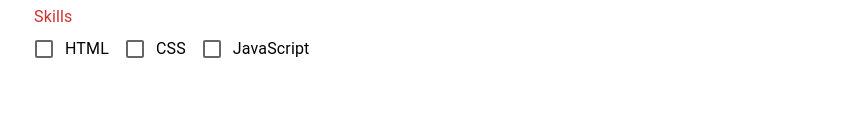
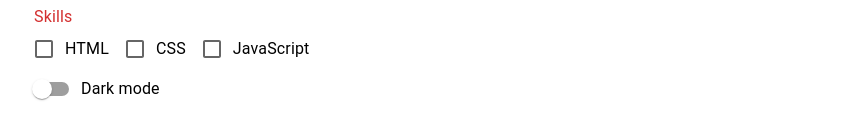
Before and after one commit to devhimanshuu/Full_stack_Journey, a React (Create React App) app in the folder Front-end/Material-UI/: page / in a window 1280 px wide. Shown: the part 504-644 px from the top of the page, without its empty margins (30-871 px from the left). Built offline with nearby package versions, Linux system fonts and the light colour scheme.

Commit message:
muiSwitch

```diff
--- a/Front-end/Material-UI/src/App.tsx
+++ b/Front-end/Material-UI/src/App.tsx
@@ -5,6 +5,7 @@ import { MuiTextfield } from "./components/muiText";
 import { MuiSelect } from "./components/muiSelect";
 import MuiRadioButton from "./components/muiRadioButton";
 import MuiCheckBox from "./components/muiCheckBox";
+import { MuiSwitch } from "./components/muiSwitch";
 function App() {
   return (
     <div className="App">
@@ -12,6 +13,7 @@ function App() {
       <MuiSelect />
       <MuiRadioButton />
       <MuiCheckBox />
+      <MuiSwitch />
     </div>
   );
 }
--- /dev/null
+++ b/Front-end/Material-UI/src/components/muiSwitch.tsx
@@ -0,0 +1,16 @@
+import React, { useState } from "react";
+import { Box, FormControlLabel, Switch } from "@mui/material";
+export const MuiSwitch = () => {
+  const [checked, setChecked] = useState(false);
+  const handleChange = (event: React.ChangeEvent<HTMLInputElement>) => {
+    setChecked(event.target.checked);
+  };
+  return (
+    <Box>
+      <FormControlLabel
+        label="Dark mode"
+        control={<Switch checked={checked} onChange={handleChange} />}
+      />
+    </Box>
+  );
+};
```
